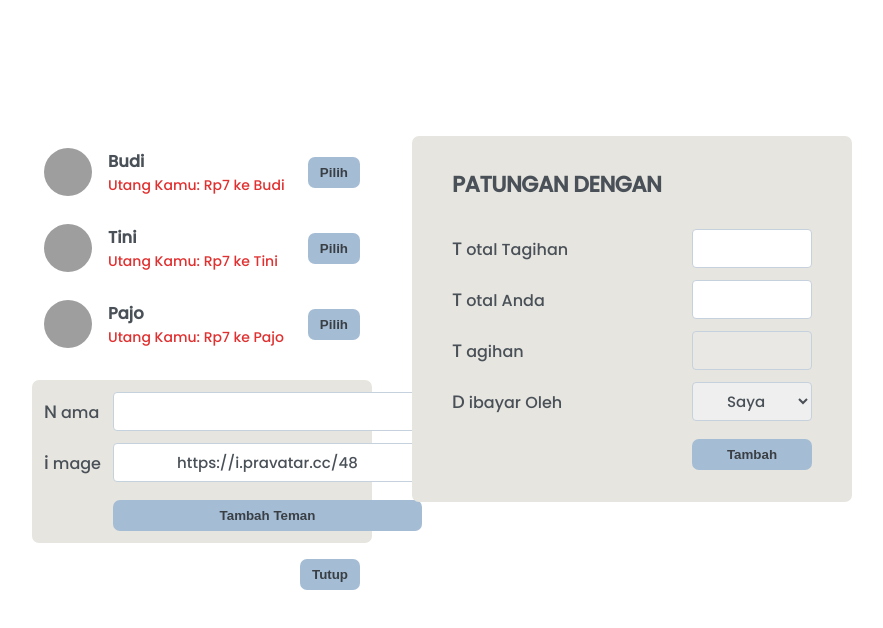
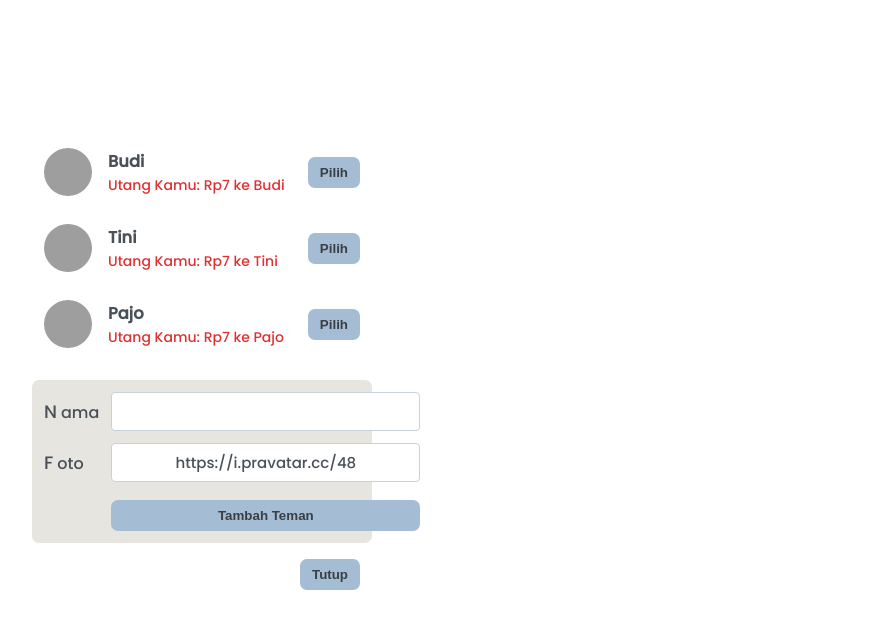
Before and after one commit to Safarqwerty/Split-Bill-App, a React (Create React App) app: page / in a window 1280 px wide. Both pictures are taken after a click on the button "Tambahkan Teman". Shown: the top 628 px of the page, without its empty margins (198-1081 px from the left). Built offline with nearby package versions, Linux system fonts and the light colour scheme; grey boxes are pictures that could not be loaded; the HTML template or start-up script is replaced by a standard one.

Commit message:
Menampilkan Form Patungan Secara Dinamis

```diff
--- a/src/App.js
+++ b/src/App.js
@@ -27,25 +27,34 @@ const initialFriends = [
 export default function App() {
   const [friends, setFriends] = useState(initialFriends);
   const [showAddFriend, setShowAddFriend] = useState(false);
+  const [selectedFriend, setSelectedFriend] = useState(null);
 
   function handlerShowAddFriend() {
     setShowAddFriend((showAddFriend) => !showAddFriend)
+    setSelectedFriend(null)
   }
 
   function handlerAddFriend(friend) {
     setFriends((friends) => [...friends, friend])
   }
 
+  function handlerSelecteddFriend(friend) {
+    setSelectedFriend((selected) =>
+      selected?.id === friend.id ? null : friend
+    )
+    setShowAddFriend(false)
+  }
+
   return (
     <div className="app">
       <div className="sidebar">
-        <FriendList friends={friends}/>
+        <FriendList friends={friends} onSelected={handlerSelecteddFriend}/>
         {showAddFriend && <FormAddFriend onAddFriend={handlerAddFriend}/>}
         <button className="button" onClick={handlerShowAddFriend}>
           {showAddFriend ? "Tutup" : "Tambahkan Teman"}
         </button>
       </div>
-      <FormSplitBill />
+      {selectedFriend && <FormSplitBill />}
     </div>
   )
 }
--- a/src/components/FormAddFriend.js
+++ b/src/components/FormAddFriend.js
@@ -29,7 +29,7 @@ export default function FormAddFriend( {onAddFriend} ) {
                 type="text"
                 value={name}
                 onChange={(e) => setName(e.target.value)}/>
-            <label htmlFor="">image</label>
+            <label htmlFor="">Foto</label>
 
             <input
                 type="text"
--- a/src/components/Friend.js
+++ b/src/components/Friend.js
@@ -1,4 +1,4 @@
-export default function Friend({friend}) {
+export default function Friend({friend, onSelected}) {
     return (
         <li>
             <img src={friend.image} alt={friend.name} />
@@ -18,7 +18,7 @@ export default function Friend({friend}) {
                     Kamu dengan {friend.name} tidak punya utang
                 </p>
             )}
-            <button className="button">Pilih</button>
+            <button className="button" onClick={() => onSelected(friend)}>Pilih</button>
         </li>
     )
 }
--- a/src/components/FriendList.js
+++ b/src/components/FriendList.js
@@ -1,10 +1,10 @@
 import Friend from "./Friend";
 
-export default function FriendList({ friends }) {
+export default function FriendList({ friends, onSelected }) {
     return (
         <ul>
             {friends.map((friend, index) => (
-                <Friend friend={friend} key={index} />
+                <Friend friend={friend} key={index} onSelected={onSelected}/>
             ))}
         </ul>
     )
```
